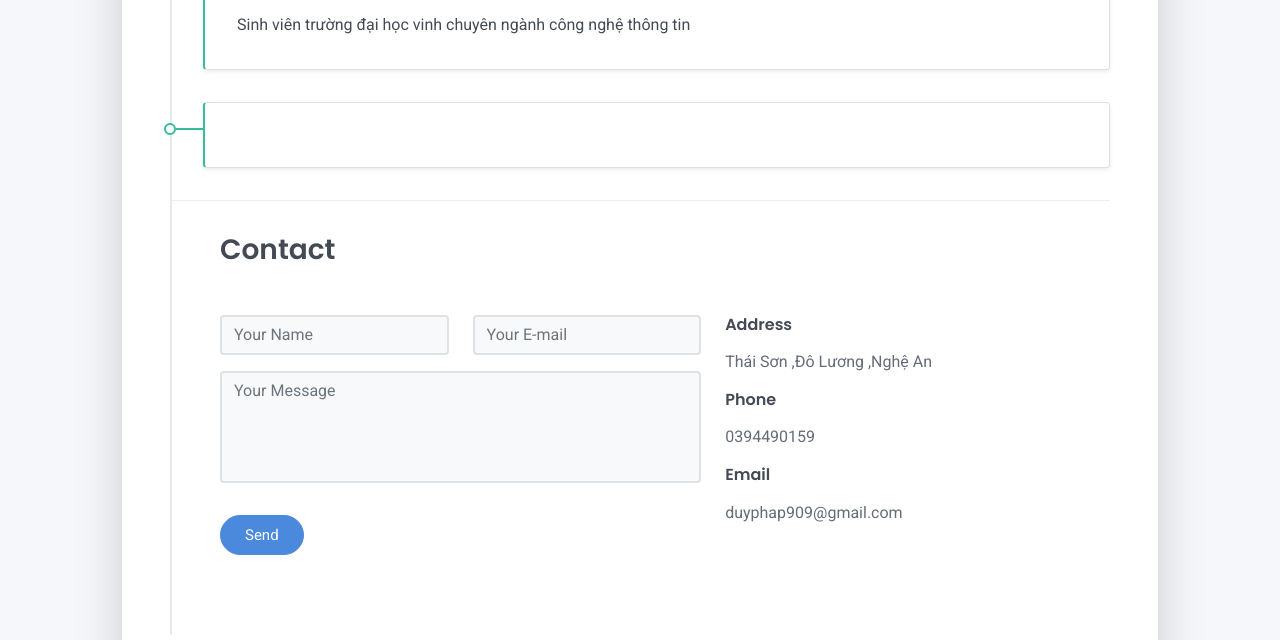
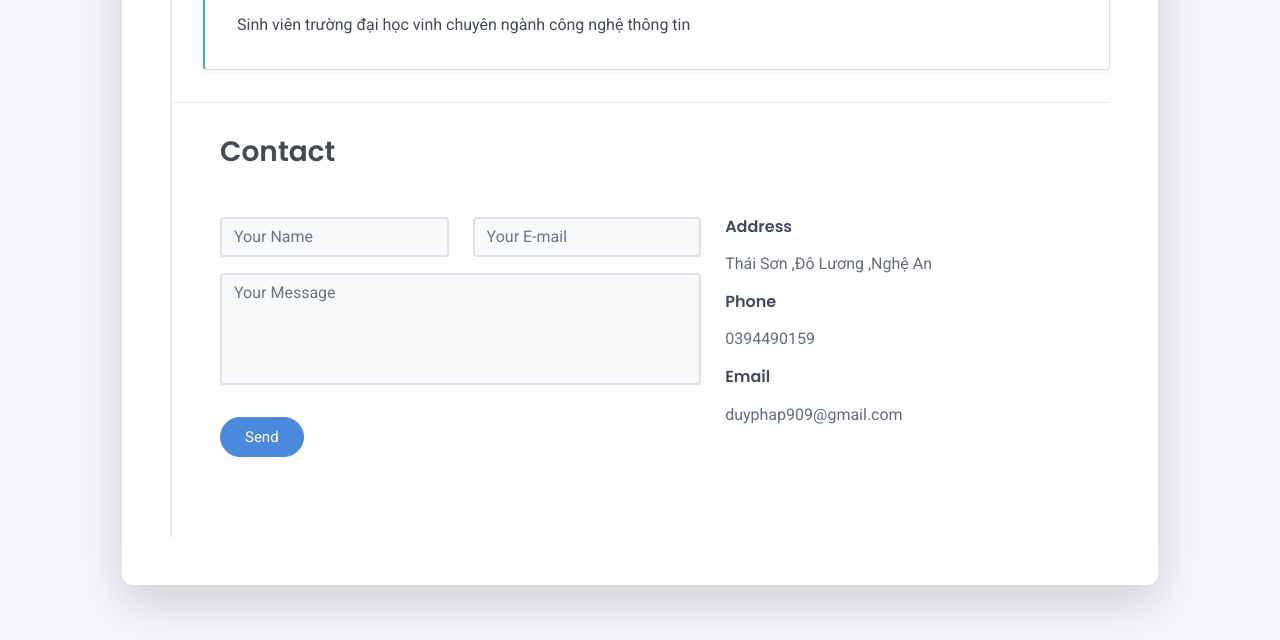
Before and after one commit to pdevlop/duyphap909, a plain HTML site: page index.html in a window 1280 px wide. Shown: the part 1581-2221 px from the top of the page. Drawn offline with Linux system fonts and the light colour scheme.

Commit message:
Update index.html

```diff
--- a/index.html
+++ b/index.html
@@ -150,10 +150,6 @@
           <div>Sinh viên trường đại học vinh chuyên ngành công nghệ thông tin</div>
         </div>
       </div>
-      <div class="timeline-card timeline-card-success card shadow-sm">
-        <div class="card-body">
-    </div>
-  </div>
   <hr class="d-print-none"/>
   <div class="contant-section px-3 px-lg-4 pb-4" id="contact">
     <h2 class="h3 text mb-3">Contact</h2>
```
